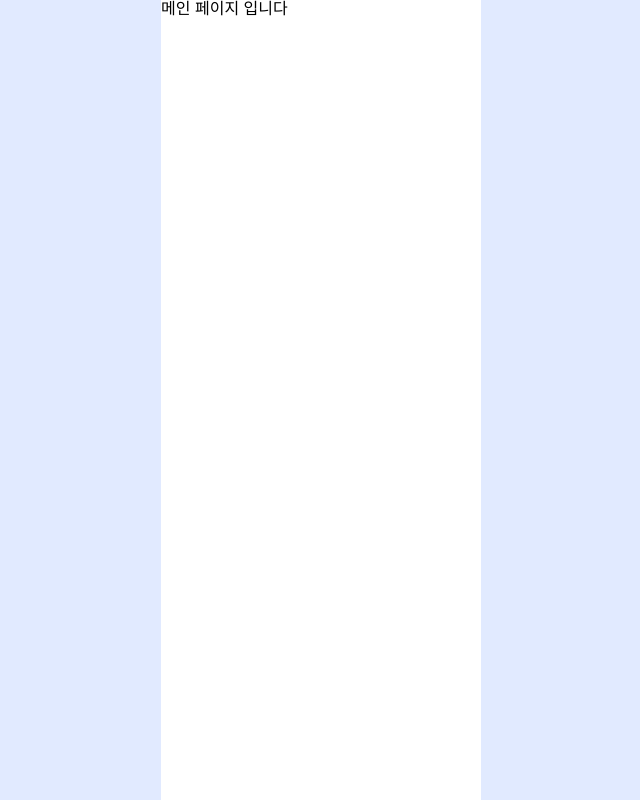
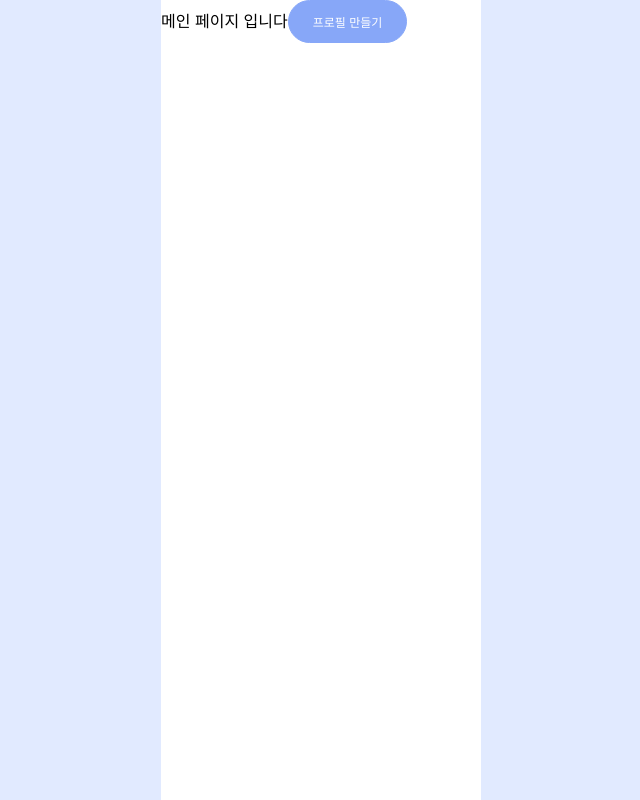
Before and after one commit to Jungang-Engineer-Girls/interval-training, a Next.js app: page / in a window 1280 px wide. Shown: the whole page, without its empty margins (319-959 px from the left). Built offline with nearby package versions, Linux system fonts and the light colour scheme.

Commit message:
feat: router button

```diff
--- a/src/app/page.tsx
+++ b/src/app/page.tsx
@@ -4,9 +4,12 @@ import { dehydrate, HydrationBoundary, QueryClient } from '@tanstack/react-query
 import { Global } from '@emotion/react';
 import { globalStyles } from '@/shared/styles/global';
 import { useEffect } from 'react';
+import Button from '@/shared/components/buttons/button';
+import { useRouter } from 'next/navigation';
 
 export default function Home() {
   const queryClient = new QueryClient();
+  const router = useRouter();
 
   // 모바일 뷰포트 높이
   useEffect(() => {
@@ -22,10 +25,20 @@ export default function Home() {
     };
   }, []);
 
+  const handleProfileButton = () => {
+    router.push('/profile');
+  };
+
   return (
     <HydrationBoundary state={dehydrate(queryClient)}>
       <Global styles={globalStyles} />
-      <main>메인 페이지 입니다</main>
+
+      <main>
+        메인 페이지 입니다
+        <Button onClick={handleProfileButton} $width={100} $height={20} $fontSize={12} $variant='blue'>
+          프로필 만들기
+        </Button>
+      </main>
     </HydrationBoundary>
   );
 }
```
